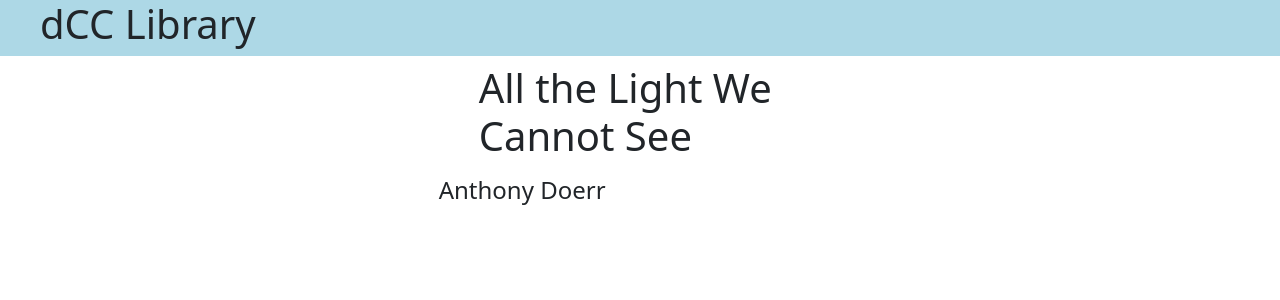
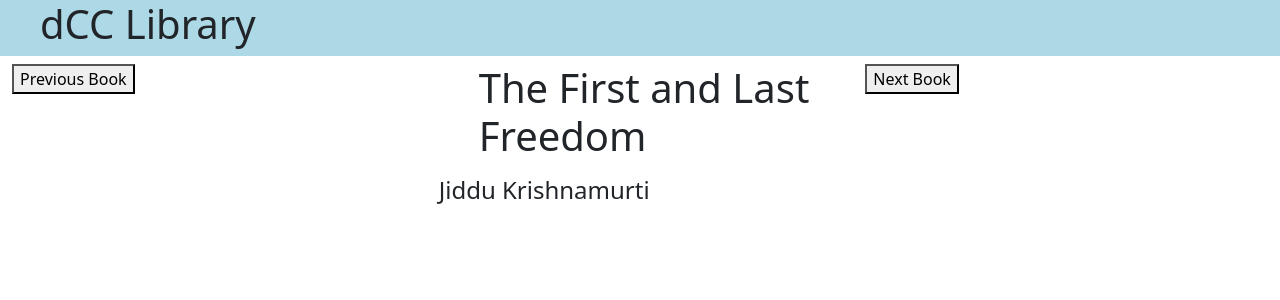
Before and after one commit to rajel89/react_tutorial, a React (Create React App) app: page / in a window 1280 px wide. Shown: the top 300 px of the page. Built offline with nearby package versions, Linux system fonts and the light colour scheme.

Commit message:
added buttons for previous and next book.

```diff
--- a/src/components/app.jsx
+++ b/src/components/app.jsx
@@ -10,23 +10,36 @@ class App extends Component {
       { title: "The First and Last Freedom", author: "Jiddu Krishnamurti" },
     ];
     this.state = {
-      bookNumber: 1,
+      bookNumber: 2,
     };
   }
+  goToNextBook() {
+    let tempBookNumber = this.state.bookNumber;
+    tempBookNumber++;
+    if (tempBookNumber === this.books.length) {
+      tempBookNumber = 0;
+    }
+    this.setState({
+      bookNumber: tempBookNumber,
+    });
+  }
+
   render() {
     return (
       <div className="container-fluid">
         <TitleBar />
         <div className="row row-spacer">
           <div className="col-md-4">
+          <button onClick={()=> this.goToNextBook()}>Previous Book</button>
             {/*Button here to move to the previous boook viewed*/}
           </div>
           <div className="col-md-4">
-              {/*Display Book with Cover here*/}
-              <h1>{this.books[this.state.bookNumber].title}</h1>
-              <h4>{this.books[this.state.bookNumber].author}</h4>
+            {/*Display Book with Cover here*/}
+            <h1>{this.books[this.state.bookNumber].title}</h1>
+            <h4>{this.books[this.state.bookNumber].author}</h4>
           </div>
           <div className="col-md-4">
+              <button onClick={()=> this.goToNextBook()}>Next Book</button>
             {/*Button here to move to the previous book viewed*/}
           </div>
         </div>
```
